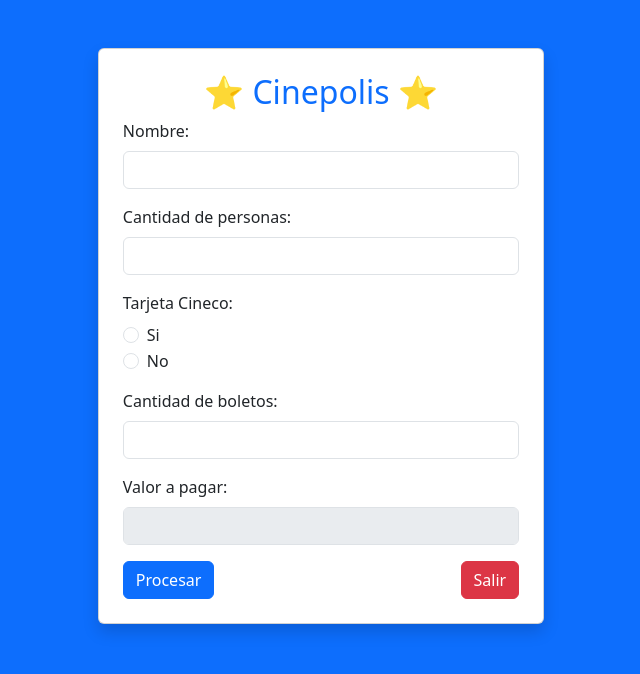
After one commit to IDGS-801-21000421/IntroFlask, a Flask app: page /cinepolis in a window 1280 px wide. The commit adds this page. Shown: the top 674 px of the page, without its empty margins (319-959 px from the left). Run offline with Flask 3, Linux system fonts and the light colour scheme.

Commit message:
12-02-2025 cinepolis flask

```diff
--- a/main.py
+++ b/main.py
@@ -1,5 +1,5 @@
 
-from flask import Flask, render_template # type: ignore
+from flask import Flask, render_template, request # type: ignore
 
 app = Flask(__name__)
 
@@ -32,7 +32,86 @@ def ejemplo1():
 
 @app.route("/ejemplo2")
 def ejemplo2():
-    return render_template("ejemplo2.html")
+    return render_template("ejemplo2.html",)
+
+
+@app.route("/operacionesbas", methods=["POST", "GET"])
+def operaciones():
+
+    resultado = 0
+
+    if request.method == "POST":
+        n1 = int(request.form.get("n1"))
+        n2 = int(request.form.get("n2"))
+        operacion = request.form.get("operacion")
+
+        if operacion == "1":
+            resultado = n1 + n2
+        elif operacion == "2":
+            resultado = n1 - n2
+        elif operacion == "3":
+            resultado = n1 * n2
+        elif operacion == "4":
+            resultado = n1 / n2
+    else:
+        resultado = resultado
+
+    return render_template("OperacionesBas.html", resultado=resultado)
+
+
+@app.route("/cinepolis", methods=["GET", "POST"])
+def cinepolis():
+    total = ""
+    error = ""
+    nombre = ""
+    personas = ""
+    tarjeta = ""
+    boletos = ""
+
+    if request.method == "POST":
+        nombre = request.form["nombre"]
+        personas = request.form["personas"]
+        tarjeta = request.form.get("tarjeta", "")
+        boletos = request.form["boletos"]
+
+        personas = int(personas)
+        boletos = int(boletos)
+        precio = 12
+        descuento = 0
+
+        if boletos > 7 * personas:
+            error = "❌ No puede comprar más de 7 boletos por persona ❌"
+            return render_template("cinepolis.html", total=total, error=error,
+            nombre=nombre, personas=personas, tarjeta=tarjeta, boletos=boletos)
+
+        if boletos > 5:
+            descuento = 0.15
+        elif boletos > 2:
+            descuento = 0.10
+
+        total = boletos * precio * (1 - descuento)
+
+        if tarjeta == "si":
+            total = total * 0.90
+
+        total = round(total, 2)
+
+    return render_template("cinepolis.html", total=total, error=error,
+    nombre=nombre, personas=personas, tarjeta=tarjeta, boletos=boletos)
+
+
+
+
+
+# @app.route("/resultado", methods=["POST"])
+# def resultado():
+
+#     n1 = request.form.get("n1")
+#     n2 = request.form.get("n2")
+
+#     return "La suma de {} + {} es {}".format(n1,n2,str(int(n1)+int(n2)))
+
+
 
 
 @app.route("/default/")
--- /dev/null
+++ b/templates/cinepolis.html
@@ -0,0 +1,55 @@
+<!DOCTYPE html>
+<html lang="en">
+<head>
+	<meta charset="UTF-8">
+	<meta name="viewport" content="width=device-width, initial-scale=1.0">
+	<title>Cinepolis</title>
+	<link href="https://cdn.jsdelivr.net/npm/bootstrap@5.3.0/dist/css/bootstrap.min.css" rel="stylesheet">
+</head>
+<body class="bg-primary">
+	<div class="container mt-5 d-flex justify-content-center">
+		<div class="card shadow p-4" style="width: 40%;">
+			<h2 class="text-center text-primary">⭐ Cinepolis ⭐</h2>
+
+			<form action="/cinepolis" method="post">
+				<div class="mb-3">
+					<label for="nombre" class="form-label">Nombre:</label>
+					<input type="text" id="nombre" name="nombre" class="form-control" value="{{ nombre }}">
+				</div>
+				<div class="mb-3">
+					<label for="personas" class="form-label">Cantidad de personas:</label>
+					<input type="number" id="personas" name="personas" class="form-control" value="{{ personas }}">
+				</div>
+				<div class="mb-3">
+					<label class="form-label">Tarjeta Cineco:</label>
+					<div class="form-check">
+						<input type="radio" id="tarjeta_si" name="tarjeta" value="si" class="form-check-input"
+                        {% if tarjeta=='si' %} checked {% endif %}>
+						<label for="tarjeta_si" class="form-check-label">Si</label>
+					</div>
+					<div class="form-check">
+						<input type="radio" id="tarjeta_no" name="tarjeta" value="no" class="form-check-input"
+                        {% if tarjeta=='no' %} checked {% endif %}>
+						<label for="tarjeta_no" class="form-check-label">No</label>
+					</div>
+				</div>
+				<div class="mb-3">
+					<label for="boletos" class="form-label">Cantidad de boletos:</label>
+					<input type="number" id="boletos" name="boletos" class="form-control" value="{{ boletos }}">
+				</div>
+				<div class="mb-3">
+					<label for="total" class="form-label">Valor a pagar:</label>
+					<input type="text" id="total" name="total" class="form-control" value="{{ total }}" disabled>
+				</div>
+				{% if error %}
+				<div class="alert alert-danger text-center">{{ error }}</div>
+				{% endif %}
+				<div class="d-flex justify-content-between">
+					<button type="submit" class="btn btn-primary">Procesar</button>
+					<button type="reset" class="btn btn-danger">Salir</button>
+				</div>
+			</form>
+		</div>
+	</div>
+</body>
+</html>
--- a/templates/layaout.html
+++ b/templates/layaout.html
@@ -19,9 +19,9 @@
                 </thead>
                 <tbody>
                     <tr>
-                        <td>Landin</td>
+                        <td>Isaac</td>
                         <td>IDGS801</td>
-                        <td>22001417</td>
+                        <td>21000421</td>
                     </tr>
                 </tbody>
             </table>
```
Also changed, not shown: templates/OperacionesBas.html (added, +29 -0 lines).
